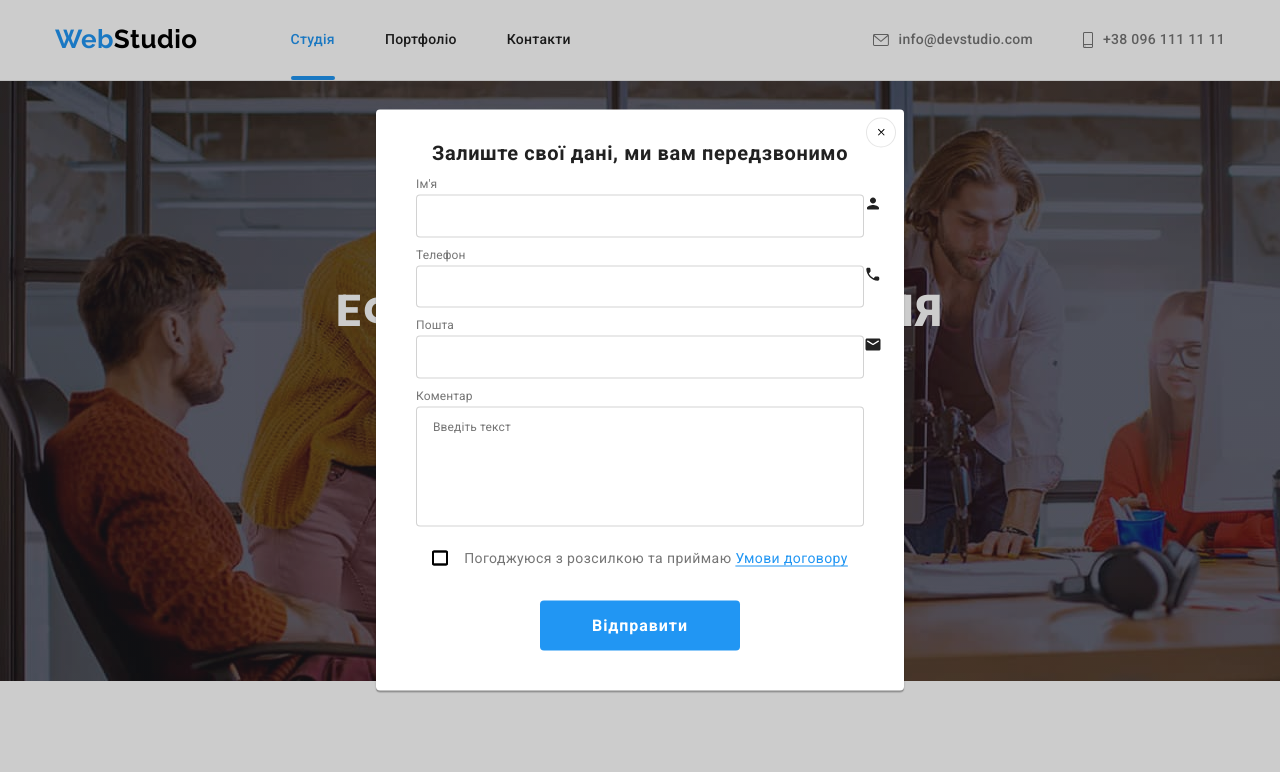
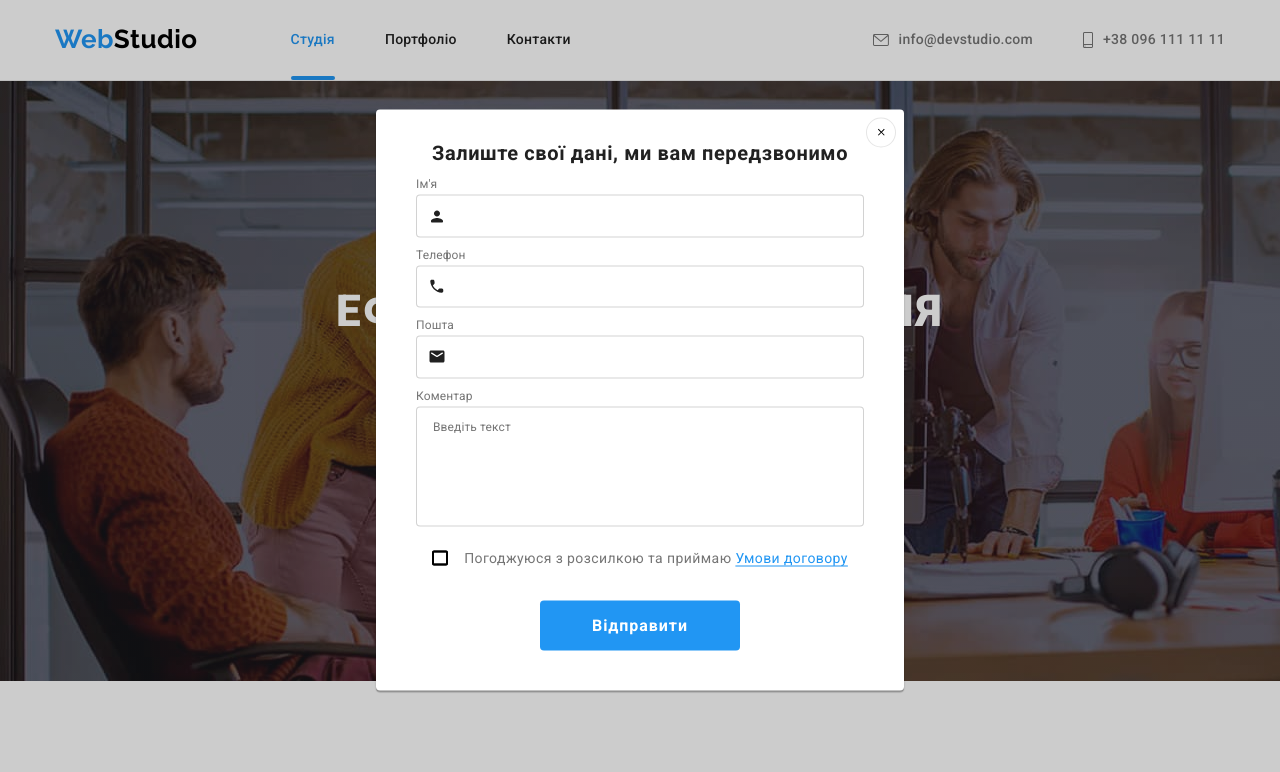
Before and after one commit to TayanaP/goit-markup-hw-06, a plain HTML site: page index.html in a window 1280 px wide. Both pictures are taken after a click on the button "Замовити послугу". Shown: the top 772 px of the page. Drawn offline with nearby package versions, Linux system fonts and the light colour scheme.

Commit message:
изменил index.html

```diff
--- a/css/styles.css
+++ b/css/styles.css
@@ -919,6 +919,8 @@ fill: var(--text-accent)
 
 .modal-form-icon {
     position: absolute;
+    left: 12px;
+    top: 50%;
     fill: var(--title-text-color);
 
     transition: fill var(--animation);
```
